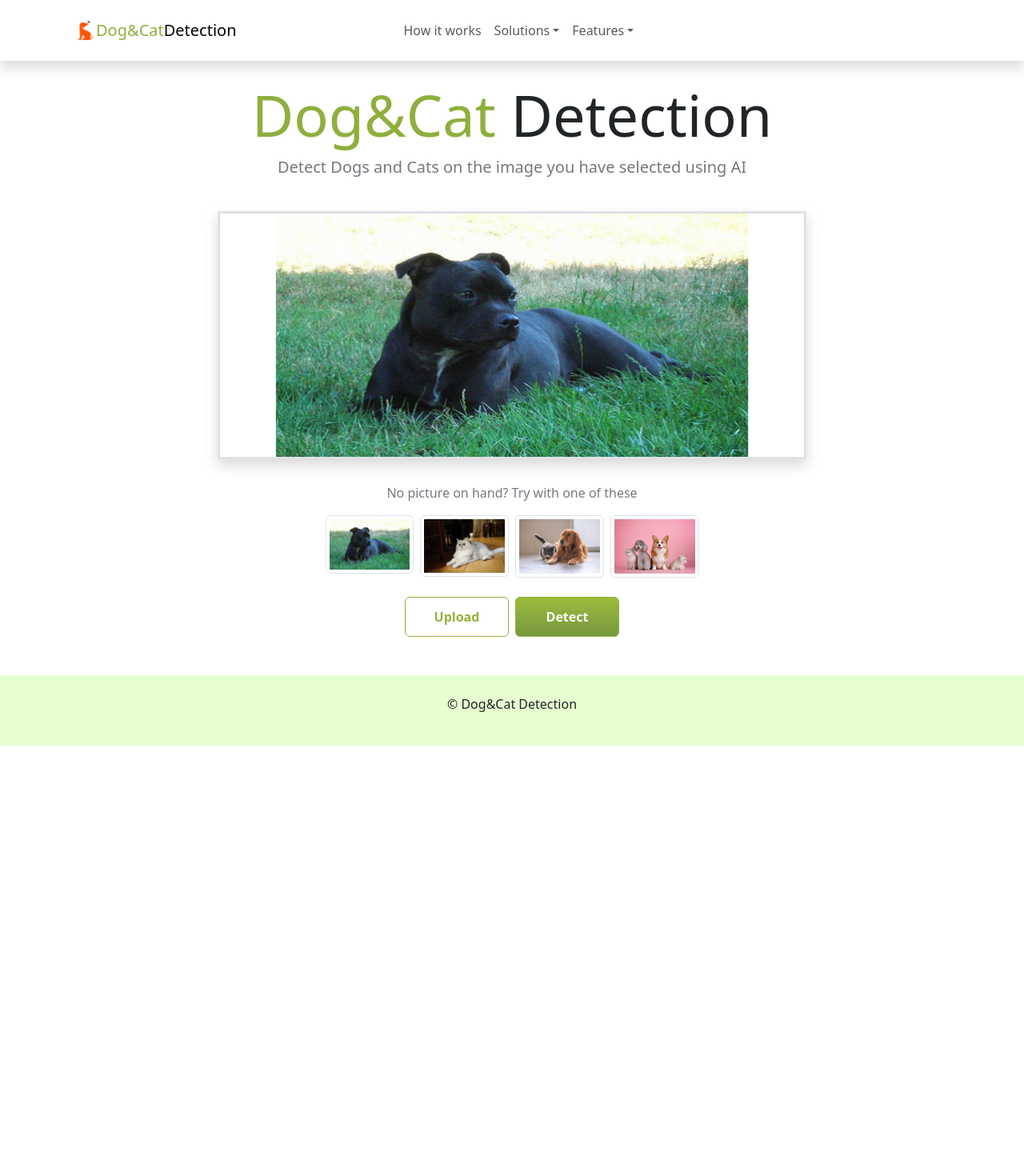
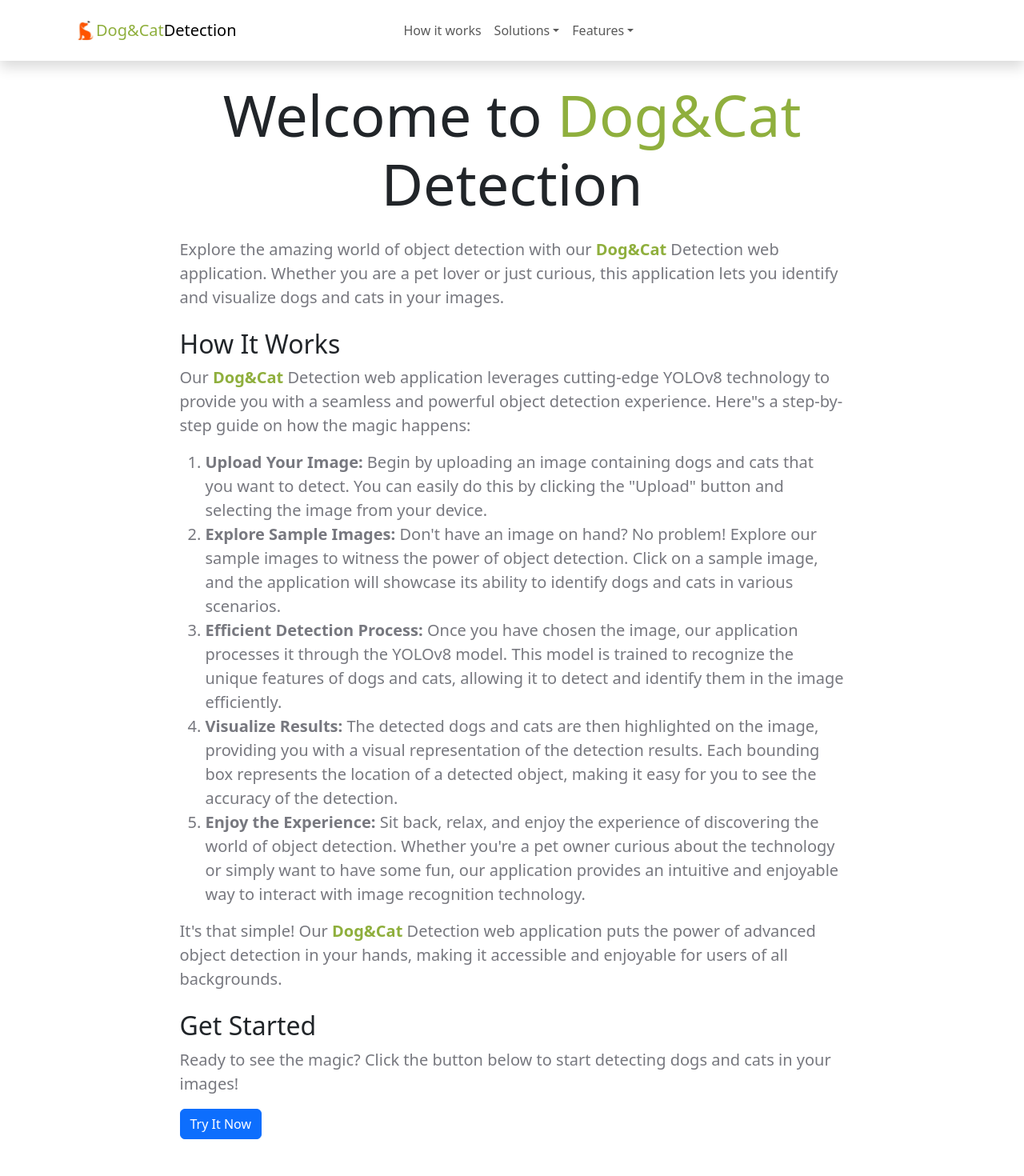
Before and after one commit to Santo-290798/dogcat-detection-app, a React (Vite) app in the folder frontend/: page /how-it-works in a window 1280 px wide. Shown: the top 1470 px of the page at 80% size. Before the commit the page ends 932 px from the top, so only its background shows below. Built offline with nearby package versions, Linux system fonts and the light colour scheme; no server answers.

Commit message:
Add a new component DescriptionPage and set up routes for the application

```diff
--- a/frontend/src/App.jsx
+++ b/frontend/src/App.jsx
@@ -1,16 +1,18 @@
+import { BrowserRouter as Router, Route, Routes } from 'react-router-dom';
 import MyNavbar from './components/Navbar';
 import Main from './components/Main';
+import DescriptionPage from './components/DescriptionPage';
 import Footer from './components/Footer';
 
 export default function App() {
     return (
-        <>
+        <Router>
             <MyNavbar />
-            <Main
-                title="Dog&Cat Detection"
-                description="Detect Dogs and Cats on the image you have selected using AI"
-            />
+            <Routes>
+                <Route path="/" element={<Main title="Dog&Cat Detection" description="Detect Dogs and Cats on the image you have selected using AI" />} />
+                <Route path="/how-it-works" element={<DescriptionPage />} />
+            </Routes>
             <Footer />
-        </>
+        </Router>
     );
-}
+};
--- /dev/null
+++ b/frontend/src/components/DescriptionPage/DescriptionPage.jsx
@@ -0,0 +1,88 @@
+import { useNavigate } from 'react-router-dom';
+import Container from 'react-bootstrap/Container';
+import Row from 'react-bootstrap/Row';
+import Col from 'react-bootstrap/Col';
+import Button from 'react-bootstrap/Button';
+import '../../css/main.css';
+
+export default function DescriptionPage() {
+    const navigate = useNavigate();
+
+    const handleTryItNow = () => {
+        // Navigate to the root path="/" (the `Main` component) when the button is clicked
+        navigate('/');
+    };
+
+    return (
+        <Container id="description-page" className="main">
+            <Row className="justify-content-center">
+                <Col xxl={10} lg={9}>
+                    <h1 className="app-title text-center mb-4">Welcome to <span className="green-color">Dog&Cat </span>Detection</h1>
+                    <p className="app-description">
+                        Explore the amazing world of object detection with our <span className="green-color fw-bold">Dog&Cat </span>
+                        Detection web application. Whether you are a pet lover or just
+                        curious, this application lets you identify and visualize dogs and
+                        cats in your images.
+                    </p>
+
+                    <h2 className="mt-4">How It Works</h2>
+                    <p className="app-description">
+                        Our <span className="green-color fw-bold">Dog&Cat </span>Detection web application leverages cutting-edge
+                        YOLOv8 technology to provide you with a seamless and powerful object
+                        detection experience. Here"s a step-by-step guide on how the magic
+                        happens:
+                    </p>
+
+                    <ol className="app-description">
+                        <li>
+                            <strong>Upload Your Image:</strong> Begin by uploading an image
+                            containing dogs and cats that you want to detect. You can easily
+                            do this by clicking the "Upload" button and selecting the image
+                            from your device.
+                        </li>
+                        <li>
+                            <strong>Explore Sample Images:</strong> Don't have an image on
+                            hand? No problem! Explore our sample images to witness the power
+                            of object detection. Click on a sample image, and the application
+                            will showcase its ability to identify dogs and cats in various
+                            scenarios.
+                        </li>
+                        <li>
+                            <strong>Efficient Detection Process:</strong> Once you have chosen the image, our application processes it through the YOLOv8 model.
+                            This model is trained to recognize the unique features of dogs and
+                            cats, allowing it to detect and identify them in the image
+                            efficiently.
+                        </li>
+                        <li>
+                            <strong>Visualize Results:</strong> The detected dogs and cats are
+                            then highlighted on the image, providing you with a visual
+                            representation of the detection results. Each bounding box
+                            represents the location of a detected object, making it easy for
+                            you to see the accuracy of the detection.
+                        </li>
+                        <li>
+                            <strong>Enjoy the Experience:</strong> Sit back, relax, and enjoy
+                            the experience of discovering the world of object detection.
+                            Whether you're a pet owner curious about the technology or simply
+                            want to have some fun, our application provides an intuitive and
+                            enjoyable way to interact with image recognition technology.
+                        </li>
+                    </ol>
+
+                    <p className="app-description">
+                        It's that simple! Our <span className="green-color fw-bold">Dog&Cat </span>Detection web application puts the
+                        power of advanced object detection in your hands, making it
+                        accessible and enjoyable for users of all backgrounds.
+                    </p>
+
+                    <h2 className="mt-4">Get Started</h2>
+                    <p className="app-description">
+                        Ready to see the magic? Click the button below to start detecting
+                        dogs and cats in your images!
+                    </p>
+                    <Button variant="primary" onClick={handleTryItNow}>Try It Now</Button>
+                </Col>
+            </Row>
+        </Container>
+    );
+}
--- /dev/null
+++ b/frontend/src/components/DescriptionPage/index.js
@@ -0,0 +1,2 @@
+import DescriptionPage from "./DescriptionPage";
+export default DescriptionPage;
--- a/frontend/src/components/Navbar/Navbar.jsx
+++ b/frontend/src/components/Navbar/Navbar.jsx
@@ -5,6 +5,7 @@ import NavDropdown from 'react-bootstrap/NavDropdown';
 import Logo from '../../img/logo.svg';
 import Button from 'react-bootstrap/Button';
 import Offcanvas from 'react-bootstrap/Offcanvas';
+import { Link } from 'react-router-dom';
 import '../../css/main.css';
 import './style.css';
 
@@ -12,7 +13,7 @@ export default function MyNavbar() {
     return (
         <Navbar expand="lg" fixed="top" className="shadow bg-white">
             <Container>
-                <Navbar.Brand className="d-flex align-items-center" href="/">
+                <Link to="/" className="navbar-brand d-flex align-items-center">
                     <img
                         alt="logo"
                         src={Logo}
@@ -21,7 +22,7 @@ export default function MyNavbar() {
                         className="d-inline-block align-top"
                     />{' '}
                     <span className="brand"><span className="green-color">Dog&Cat</span>Detection</span>
-                </Navbar.Brand>
+                </Link>
                 <Navbar.Toggle aria-controls="offcanvasNavbar" />
                 <Navbar.Offcanvas
                     id="offcanvasNavbar"
@@ -35,16 +36,16 @@ export default function MyNavbar() {
                     </Offcanvas.Header>
                     <Offcanvas.Body>
                         <Nav className="justify-content-center flex-grow-1 menu-item">
-                            <Nav.Link href="#how-it-works">How it works</Nav.Link>
+                            <Link to="/how-it-works" className="nav-link">How it works</Link>
                             <NavDropdown title="Solutions" id="solutions-dropdown">
-                                <NavDropdown.Item href="#solution/detect">Detection</NavDropdown.Item>
+                                <NavDropdown.Item href="/#solution/detect">Detection</NavDropdown.Item>
                                 {/* <NavDropdown.Item href="#solution/segment">Segmentation</NavDropdown.Item>
                                 <NavDropdown.Item href="#solution/classify">Classification</NavDropdown.Item>
                                 <NavDropdown.Divider />
                                 <NavDropdown.Item href="#solution/pose">Pose estimation</NavDropdown.Item> */}
                             </NavDropdown>
                             <NavDropdown title="Features" id="features-dropdown">
-                                <NavDropdown.Item href="#feature/ai">Computer vision</NavDropdown.Item>
+                                <NavDropdown.Item href="/#feature/ai">Computer vision</NavDropdown.Item>
                                 {/* <NavDropdown.Item href="#feature/export">Export images</NavDropdown.Item> */}
                                 {/* <NavDropdown.Item href="#feature/auto-labeling">Auto labeling</NavDropdown.Item> */}
                             </NavDropdown>
```
